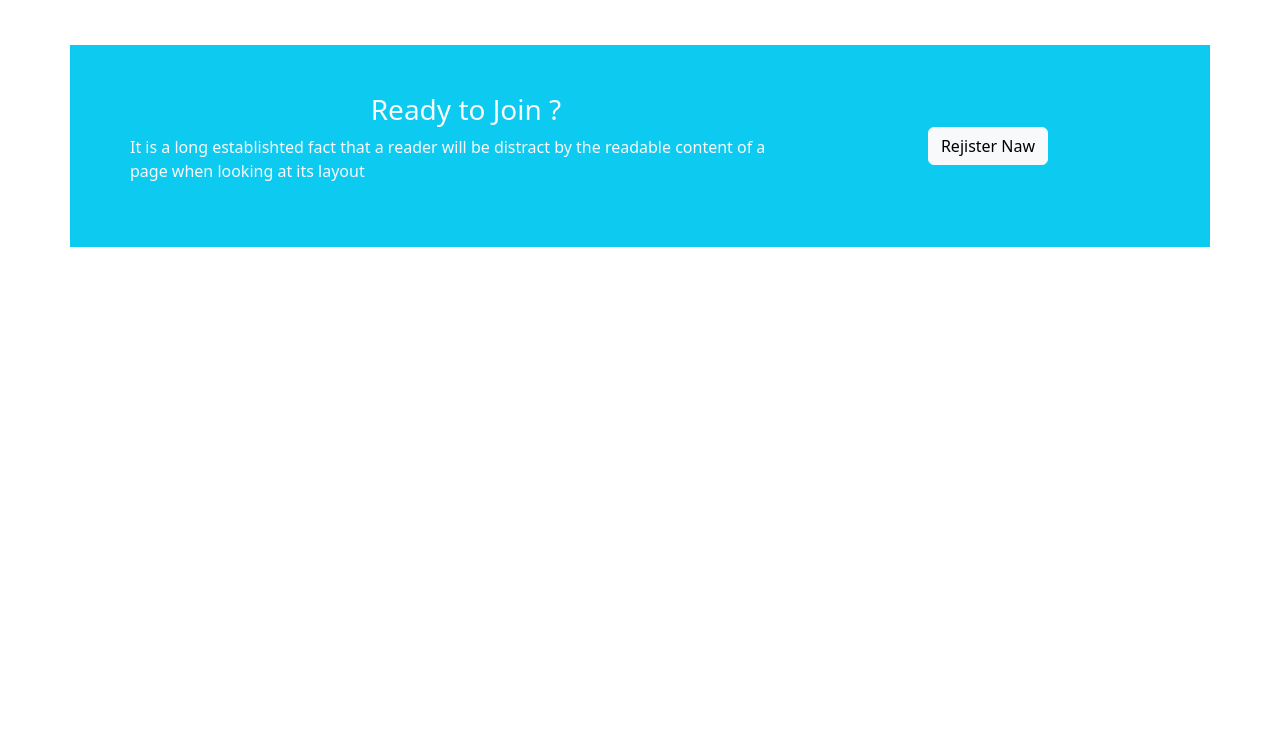
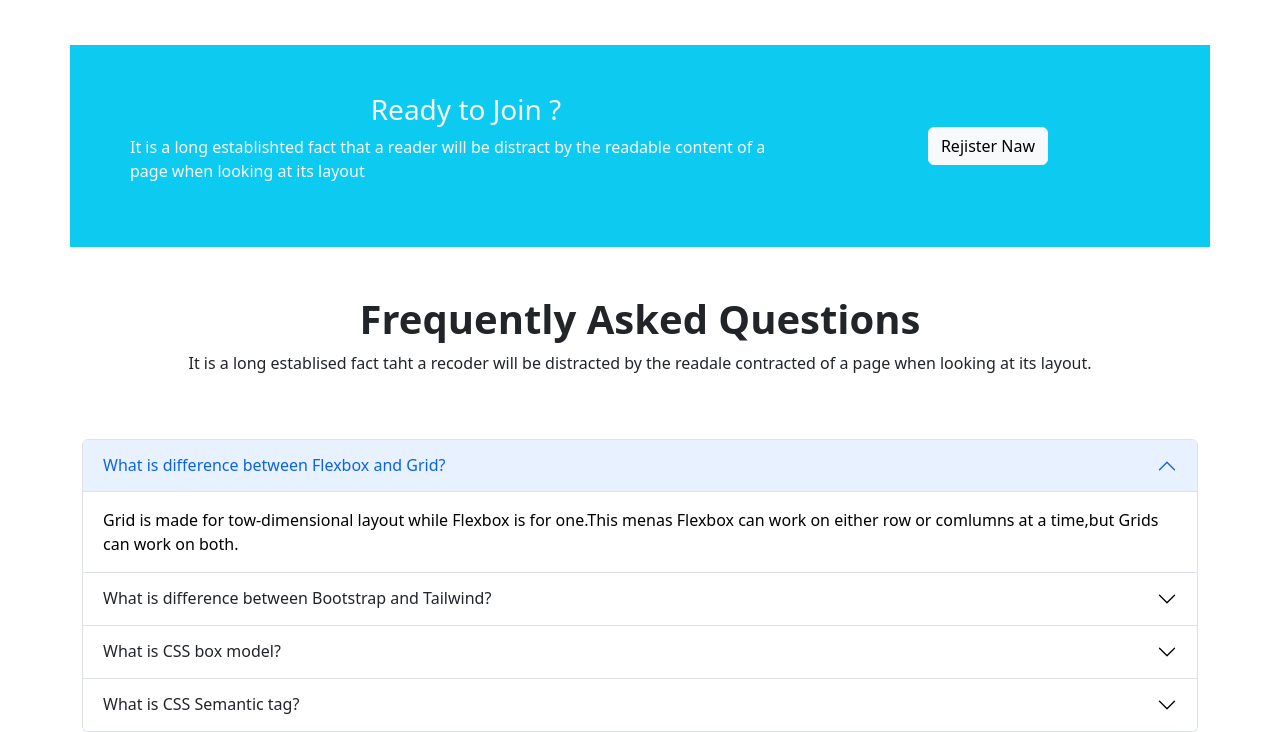
Before and after one commit to rabby407/Assignment-03, a plain HTML site: page index.html in a window 1280 px wide. Shown: the part 1625-2357 px from the top of the page. Before the commit the page ends 1920 px from the top, so only its background shows below. Drawn offline with Linux system fonts and the light colour scheme.

Commit message:
acodion add

```diff
--- a/index.html
+++ b/index.html
@@ -230,6 +230,88 @@
             </div>
         </section>
         <!---------rajister end---------->
+        <!---------freequancy start---------->
+        <section class="container">
+            <div class="m-5">
+                <div class="d-flex flex-column justify-content-center align-items-center">
+                    <h1 class="fw-bold">Frequently Asked Questions</h1>
+
+                    <p class="d-flex justify-content-center">It is a long establised fact taht a recoder will be
+                        distracted by the readale
+                        contracted of a page when looking at its layout.</p>
+                </div>
+            </div>
+        </section>
+        <!---------freequancy end---------->
+        <!---------accodion start---------->
+        <section class="container ">
+            <div class="accordion" id="accordionExample">
+                <div class="accordion-item">
+                    <h2 class="accordion-header" id="headingOne">
+                        <button class="accordion-button" type="button" data-bs-toggle="collapse"
+                            data-bs-target="#collapseOne" aria-expanded="true" aria-controls="collapseOne">
+                            What is difference between Flexbox and Grid?
+                        </button>
+                    </h2>
+                    <div id="collapseOne" class="accordion-collapse collapse show" aria-labelledby="headingOne"
+                        data-bs-parent="#accordionExample">
+                        <div class="accordion-body">
+                            Grid is made for tow-dimensional layout while Flexbox is for one.This menas Flexbox can work
+                            on either row or comlumns at a time,but Grids can work on both.
+                        </div>
+                    </div>
+                </div>
+                <div class="accordion-item">
+                    <h2 class="accordion-header" id="headingTwo">
+                        <button class="accordion-button collapsed" type="button" data-bs-toggle="collapse"
+                            data-bs-target="#collapseTwo" aria-expanded="false" aria-controls="collapseTwo">
+                            What is difference between Bootstrap and Tailwind?
+                        </button>
+                    </h2>
+                    <div id="collapseTwo" class="accordion-collapse collapse" aria-labelledby="headingTwo"
+                        data-bs-parent="#accordionExample">
+                        <div class="accordion-body">
+                            Bootstrap comes with a set of pre-styled responsive,mobile-fast components that possess a
+                            definite UI kit.
+                            Tailwind CSS uses a set of utility classes to creat a neat UI with more flexibility and
+                            uniqueness.
+                        </div>
+                    </div>
+                </div>
+                <div class="accordion-item">
+                    <h2 class="accordion-header" id="headingThree">
+                        <button class="accordion-button collapsed" type="button" data-bs-toggle="collapse"
+                            data-bs-target="#collapseThree" aria-expanded="false" aria-controls="collapseThree">
+                            What is CSS box model?
+                        </button>
+                    </h2>
+                    <div id="collapseThree" class="accordion-collapse collapse" aria-labelledby="headingThree"
+                        data-bs-parent="#accordionExample">
+                        <div class="accordion-body">
+                            The CSS boc model is a container that contains multiple properties including borders,
+                            margin, padding, and the content itself.
+                        </div>
+                    </div>
+                </div>
+                <div class="accordion-item">
+                    <h2 class="accordion-header" id="headingFour">
+                        <button class="accordion-button collapsed" type="button" data-bs-toggle="collapse"
+                            data-bs-target="#collapseFour" aria-expanded="false" aria-controls="collapseFour">
+                            What is CSS Semantic tag?
+                        </button>
+                    </h2>
+                    <div id="collapseFour" class="accordion-collapse collapse" aria-labelledby="headingFour"
+                        data-bs-parent="#accordionExample">
+                        <div class="accordion-body">
+                            The HTML semantics refers to the tags that provide meaning to an HTML page rater than just
+                            presentation.It make HTML more comprehensible by better defining the different sections and
+                            layout of web pages.
+                        </div>
+                    </div>
+                </div>
+            </div>
+        </section>
+        <!---------accodion end---------->
     </main>
     <!---------main end---------->
 
```
